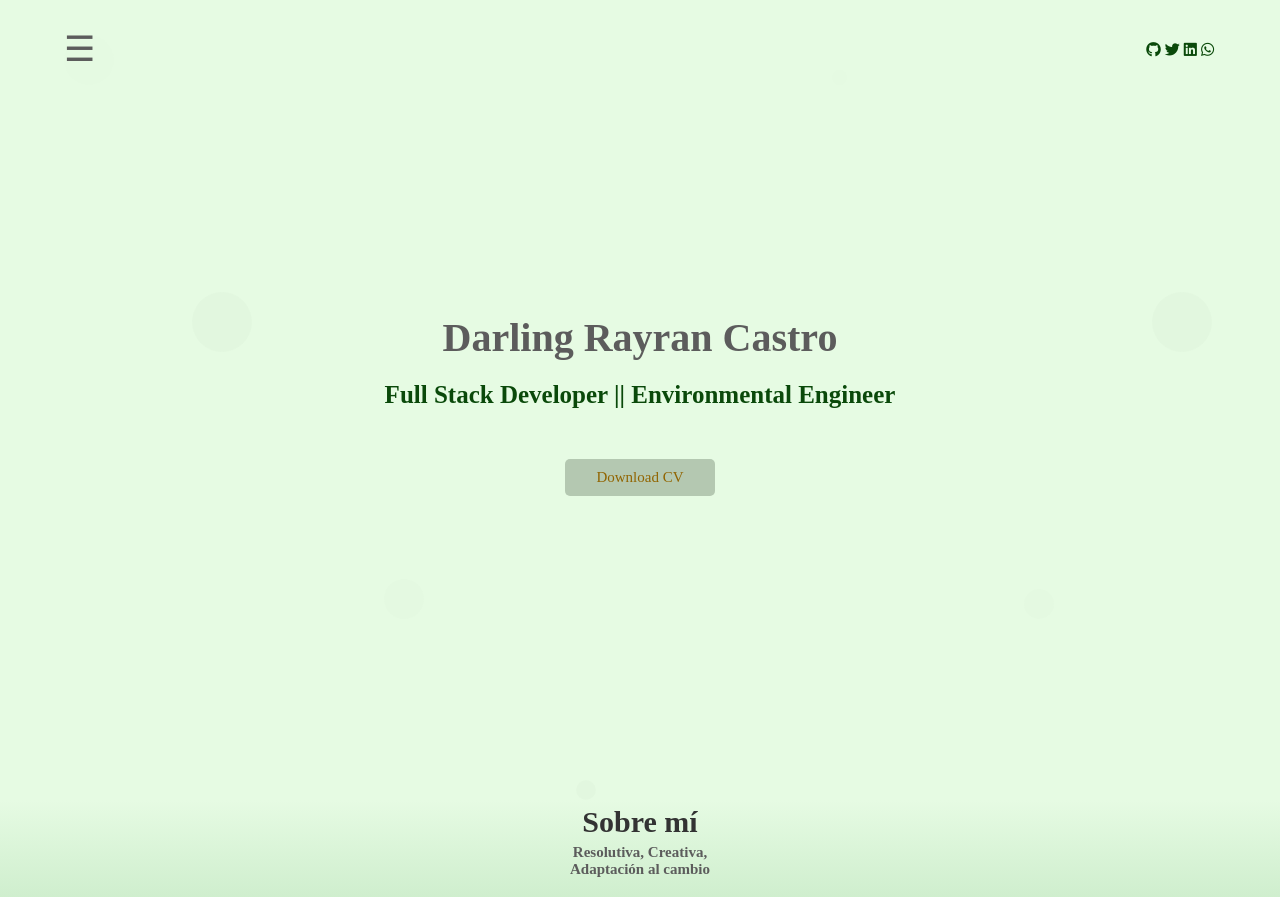
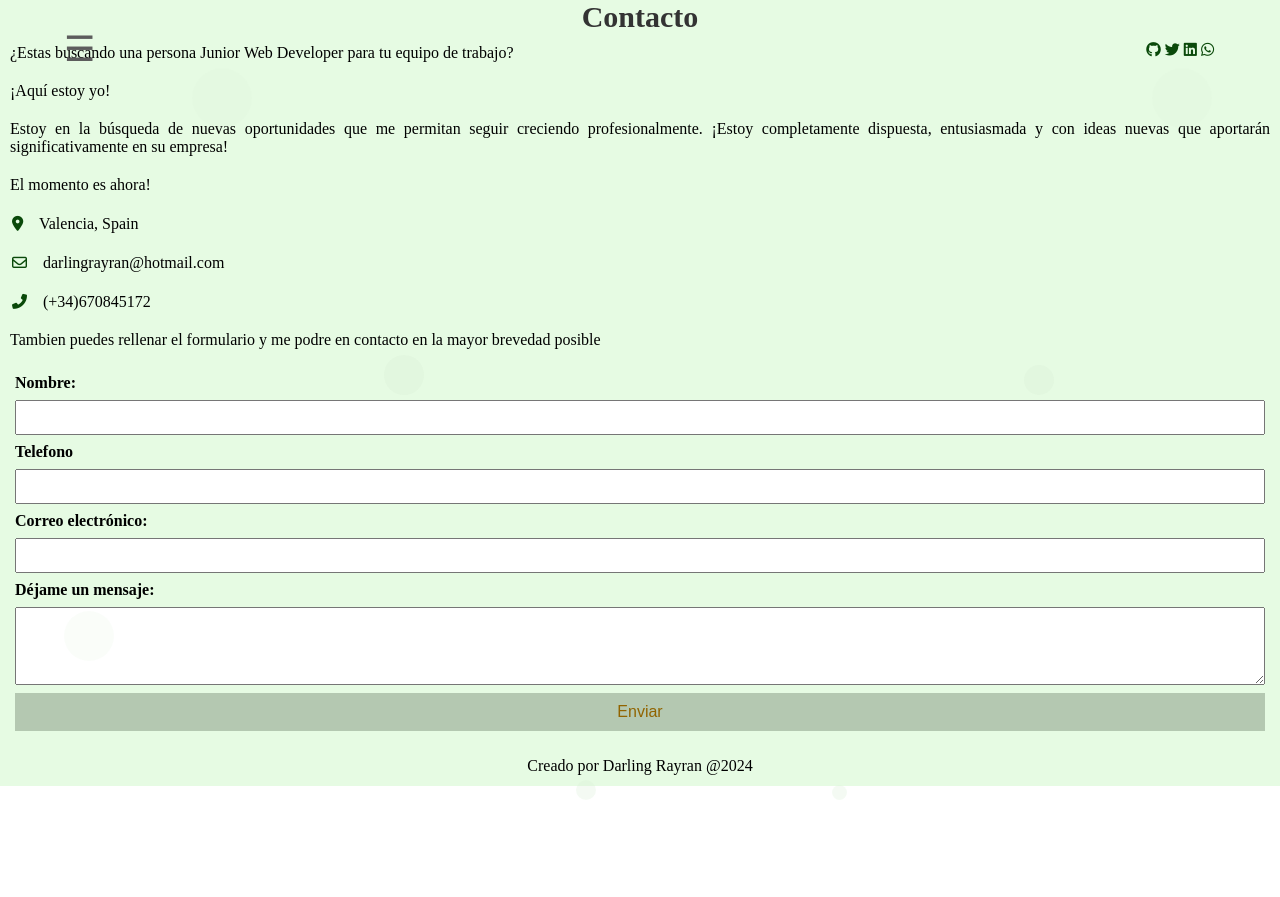
Before and after one commit to darlingrayran/portfolioDarlingRayran, a React (Vite) app: page /contact in a window 1280 px wide. Shown: the top 897 px of the page. After the commit the page ends 800 px from the top, so only its background shows below. Built offline with nearby package versions, Linux system fonts and the light colour scheme.

Commit message:
Se agrega funcionalidad a los iconos y al boton del banner. Se establecen rutas para cada uno de los componentes, para que sean funcionales con el submenu

```diff
--- a/package.json
+++ b/package.json
@@ -11,7 +11,8 @@
   },
   "dependencies": {
     "react": "^18.2.0",
-    "react-dom": "^18.2.0"
+    "react-dom": "^18.2.0",
+    "react-router-dom": "^6.21.3"
   },
   "devDependencies": {
     "@types/react": "^18.2.15",
--- a/src/components/App.jsx
+++ b/src/components/App.jsx
@@ -1,6 +1,6 @@
-// Fichero src/components/App.jsx
 /* componente principal de nuestra web */
-import '../styles/App.scss'; //importa los estilos de un componente
+import '../styles/App.scss';
+import { BrowserRouter as Router, Route, Routes } from 'react-router-dom';
 import Footer from './footer/footer';
 import Menu from './header/menu';
 import SubMenu from './header/subMenu';
@@ -11,22 +11,24 @@ import Projects from './body/projects';
 import Certifications from './body/certifications';
 import Form from './body/form';
 
+
 function App() {
   return (
-
-    <div>
-      < Menu />
-      < SubMenu />
-    <body>
-      < Animation />
-      < Banner />
-      < About />
-      < Projects />
-      < Certifications />
-      < Form />
-    </body>
-    < Footer />
-  </div>
+    <Router>
+      <div>
+        < Menu />
+        < SubMenu />
+        < Animation />
+        <Routes>
+          <Route path="/banner" element={< Banner /> } />
+          <Route path="/about" element={ < About /> } />
+          <Route path="/projects" element={< Projects />} />
+          <Route path="/certifications" element={<Certifications/>} />
+          <Route path="/contact" element={< Form/>} />
+        </Routes>
+        <Footer />
+    </div>
+  </Router>
 
   );
 }
--- a/src/components/body/about.jsx
+++ b/src/components/body/about.jsx
@@ -1,19 +1,26 @@
 import React from 'react'
 import "../../styles/body/about.scss"
 
-function about() {
+function About() {
+
+  let titleOne = " Sobre mí"
+  let subTitleOne = "Resolutiva, Creativa, Adaptación al cambio"
+  let textOne = "Me Destaco por mi capacidad para ofrecer soluciones creativas y efectivas, marcando una diferencia palpable en cualquier entorno profesional."
+  let textTwo = "En este viaje, descubro que el amor por la familia no solo enriquece mi vida personal, sino que también aporta una perspectiva valiosa que potencia mi crecimiento y éxito profesional."
+  let textThree = "Esta combinación única de habilidades técnicas y valores familiares me impulsa a alcanzar logros excepcionales y a dejar una huella positiva en todo lo que me proponga."
+
   return (
     <div>
     <section className='about'>
-        <h2 className='about_title'> Sobre mí </h2>
-        <h3> Resolutiva, Creativa, Adaptación al cambio </h3>
+        <h2 className='about_title'> {titleOne} </h2>
+        <h3> {subTitleOne} </h3>
         <img className='family' src='./src/images/family.png' alt='Foto Familia'></img>
-        <p> Me Destaco por mi capacidad para ofrecer soluciones creativas y efectivas, marcando una diferencia palpable en cualquier entorno profesional. </p>
-        <p> En este viaje, descubro que el amor por la familia no solo enriquece mi vida personal, sino que también aporta una perspectiva valiosa que potencia mi crecimiento y éxito profesional. </p>
-        <p> Esta combinación única de habilidades técnicas y valores familiares me impulsa a alcanzar logros excepcionales y a dejar una huella positiva en todo lo que me proponga.</p>
+        <p> {textOne} </p>
+        <p> {textTwo} </p>
+        <p> {textThree} </p>
     </section>
     </div>
   )
 }
 
-export default about;
+export default About;
--- a/src/components/body/animation.jsx
+++ b/src/components/body/animation.jsx
@@ -1,7 +1,7 @@
 import React from 'react'
 import "../../styles/body/animation.scss"
 
-function animation() {
+function Animation() {
   return (
     <div>
         <div className='burbujas'>
@@ -18,4 +18,4 @@ function animation() {
   )
 }
 
-export default animation;
+export default Animation;
--- a/src/components/body/banner.jsx
+++ b/src/components/body/banner.jsx
@@ -1,18 +1,29 @@
-import React from 'react'
 import "../../styles/body/banner.scss"
+import React, {useState} from 'react'
 
-function banner() {
+function Banner() {
+
+  const [message, setMessage] = useState('');
+  let name = "Darling Rayran Castro"
+  let job = " Full Stack Developer & Environmental Engineer"
+  let btn = "Download CV"
+
+  const handleDownloadClick = () => {
+    setMessage("Successful download CV");
+  };
+
   return (
     <div>
         <div className='header_banner'>
         <section className='banner_title'>
-            <h1> Darling Rayran Castro </h1>
-            <h2> Full Stack Developer || Environmental Engineer </h2>
-            <a href="#" className='cv'> Download CV </a>
+            <h1> {name} </h1>
+            <h2> {job} </h2>
+            <a href="/CV_DarlingRayranCastro.pdf" className='cv' download onClick={handleDownloadClick}> {btn} </a>
+            {message && <p className="message"> {message}</p>}
         </section>
       </div>
     </div>
   )
 }
 
-export default banner;
+export default Banner;
--- a/src/components/body/certifications.jsx
+++ b/src/components/body/certifications.jsx
@@ -1,11 +1,14 @@
 import React from 'react'
 import "../../styles/body/certifications.scss"
 
-function certifications() {
+function Certifications() {
+
+  let subTitleC = "Certificaciones"
+
   return (
     <div>
     <section className='certification'>
-        <h2 className='subtitle'>Certificaciones</h2>
+        <h2 className='subtitle'> {subTitleC} </h2>
         <div className="diplomas">
         <img className="diploma" src="./src/images/diploma1.png" alt="Certificado Estudio"></img>
         <img className="diploma" src="./src/images/diploma2.png" alt="Certificado Estudio"></img>
@@ -17,4 +20,4 @@ function certifications() {
   )
 }
 
-export default certifications;
+export default Certifications;
--- a/src/components/body/form.jsx
+++ b/src/components/body/form.jsx
@@ -1,7 +1,13 @@
 import React from 'react'
 import '../../styles/body/form.scss';
 
-function form() {
+function Form() {
+
+  let location = "Valencia, Spain"
+  let email = "darlingrayran@hotmail.com"
+  let phone = "(+34)670845172"
+
+
   return (
     <div>
     <section className='contact-section'>
@@ -12,9 +18,9 @@ function form() {
             <p>Estoy en la búsqueda de nuevas oportunidades que me permitan seguir creciendo profesionalmente. ¡Estoy completamente dispuesta, entusiasmada y con ideas nuevas que aportarán significativamente en su empresa!</p>
             <p>El momento es ahora!</p>
             <ul>
-            <li><i className="fas fa-map-marker-alt"></i> Valencia, Spain</li>
-            <li><i className="far fa-envelope"></i> darlingrayran@hotmail.com</li>
-            <li><i className="fas fa-phone-alt"></i> (+34)670845172</li>
+            <li><i className="fas fa-map-marker-alt"></i> {location} </li>
+            <li><i className="far fa-envelope"></i> {email} </li>
+            <li><i className="fas fa-phone-alt"></i> {phone} </li>
             </ul>
             <p> Tambien puedes rellenar el formulario y me podre en contacto en la mayor brevedad posible </p>
         </div>
@@ -38,4 +44,4 @@ function form() {
   )
 }
 
-export default form;
+export default Form;
--- a/src/components/body/projects.jsx
+++ b/src/components/body/projects.jsx
@@ -1,7 +1,7 @@
 import React from 'react'
 import "../../styles/body/projects.scss"
 
-function projects() {
+function Projects() {
   return (
     <div>
     <section className='projects'>
@@ -12,4 +12,4 @@ function projects() {
   )
 }
 
-export default projects;
+export default Projects;
--- a/src/components/header/menu.jsx
+++ b/src/components/header/menu.jsx
@@ -10,10 +10,10 @@ function menu() {
                     <label htmlFor="btn-menu">☰</label>
                 </div>
                 <nav className="menu">
-                    <a href="#" target="_blank"><i class="fab fa-github"></i></a>
-                    <a href="#" target="_blank"><i class="fab fa-twitter"></i></a>
-                    <a href="#" target="_blank"><i class="fab fa-linkedin"></i></a>
-                    <a href="#" target="_blank"><i class="fab fa-whatsapp"></i></a>
+                    <a href="https://github.com/darlingrayran" target="_blank"><i class="fab fa-github"></i></a>
+                    <a href="https://twitter.com/darling_rayran" target="_blank"><i class="fab fa-twitter"></i></a>
+                    <a href="https://www.linkedin.com/feed/" target="_blank"><i class="fab fa-linkedin"></i></a>
+                    <a href="https://wa.me/+34670845172" target="_blank"><i class="fab fa-whatsapp"></i></a>
                 </nav>
             </div>
         </header>
--- a/src/components/header/subMenu.jsx
+++ b/src/components/header/subMenu.jsx
@@ -1,7 +1,8 @@
 import React from 'react'
 import "../../styles/header/subMenu.scss"
+import { Link } from 'react-router-dom';
 
-function subMenu() {
+function SubMenu() {
   return (
     <div>
         <div className="capa"></div>
@@ -10,11 +11,11 @@ function subMenu() {
         <div className="container-menu">
         <div className="cont-menu">
             <nav>
-            <a href="#">Inicio</a>
-            <a href="#">Sobre mí</a>
-            <a href="#">Proyectos</a>
-            <a href="#">Certificaciones</a>
-            <a href="#">Contacto</a>
+              <Link to="/banner">Inicio</Link>
+              <Link to="/about">Sobre mí</Link>
+              <Link to="/projects">Proyectos</Link>
+              <Link to="/certifications">Certificaciones</Link>
+              <Link to="/contact">Contacto</Link>
             </nav>
             <label htmlFor="btn-menu"> X </label>
         </div>
@@ -23,4 +24,4 @@ function subMenu() {
   )
 }
 
-export default subMenu;
+export default SubMenu;
--- a/src/styles/body/banner.scss
+++ b/src/styles/body/banner.scss
@@ -40,12 +40,33 @@
     text-align: center;
     color: #916400;
     background-color: #b4c8b1;
+    border: 2px solid #916400;
     border-radius: 5px;
     font-size: 15px;
     width: 110px;
+    animation: borderAnimation 2s infinite;
+  }
+
+
+  @keyframes borderAnimation {
+    0% {
+      border-color: #916400;
+    }
+    50% {
+      border-color: #b4c8b1;
+    }
+    100% {
+      border-color: #916400;
+    }
   }
 
   .cv:hover{
       background-color: #0a490a;
       color: yellow;
   }
+
+  .message{
+    color: #916400;
+    padding: 15px;
+    font-size: 16px;
+  }
--- a/src/styles/header/menu.scss
+++ b/src/styles/header/menu.scss
@@ -42,4 +42,5 @@
   .container .menu a:hover{
     border-bottom: 2px solid #FFC107;
     padding-bottom: 2px;
+    color: orange;
   }
```
Also changed, not shown: 2 other files (tests, documents, lock files or other folders).
